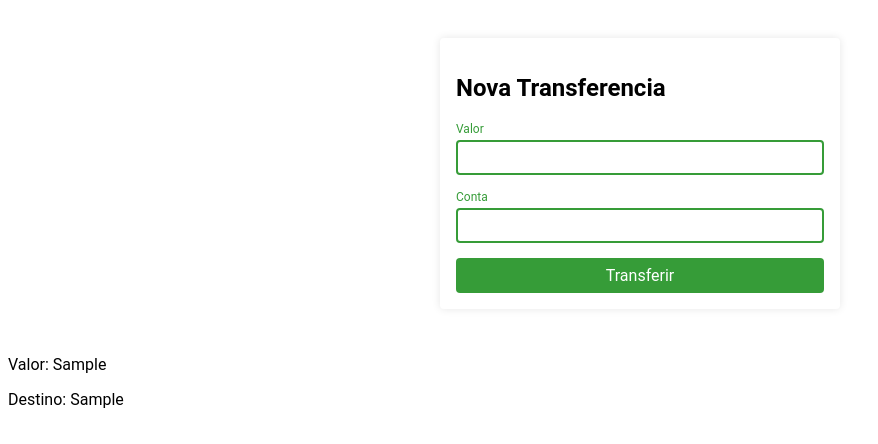
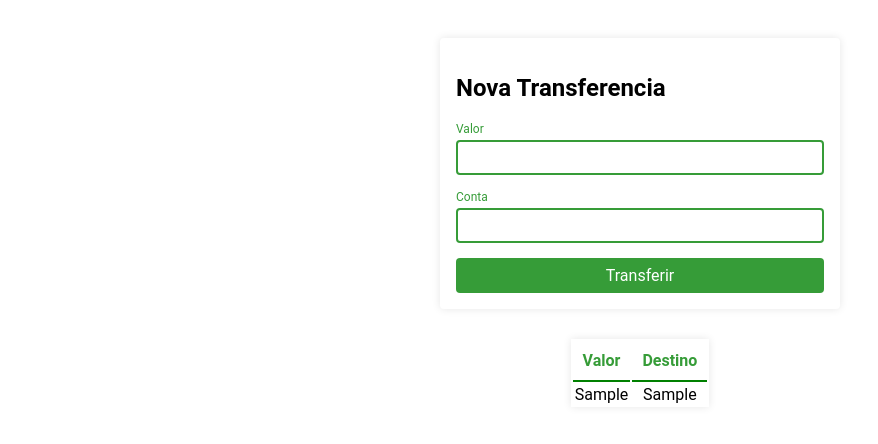
Before and after one commit to Cadu-Rodrigues/bytebank, an Angular app: page / in a window 1280 px wide. Both pictures are taken after typing "Sample", "Sample" into the empty fields and a click on the button "Transferir". Shown: the top 444 px of the page, without its empty margins (0-878 px from the left). Built offline with nearby package versions, Linux system fonts and the light colour scheme.

Commit message:
feat: Cria componente de extrato

```diff
--- a/src/app/app.component.html
+++ b/src/app/app.component.html
@@ -1,3 +1,2 @@
 <app-nova-transferencia (aoTransferir)="transferir($event)"></app-nova-transferencia>
-<p>Valor: {{ transferencia?.valor }}</p>
-<p>Destino: {{ transferencia?.destino }}</p>
+<app-extrato [transferencias]="transferencias"></app-extrato>
--- a/src/app/app.component.ts
+++ b/src/app/app.component.ts
@@ -8,10 +8,10 @@ import { transferencia } from './types/transferencia';
 })
 export class AppComponent {
   title = 'bytebank';
-  transferencia: transferencia = {valor: undefined, destino: undefined};
+  transferencias: transferencia[] = [];
 
   transferir($event: any){
     console.log($event);
-    this.transferencia = $event;
+    this.transferencias.push($event);
   }
 }
--- a/src/app/app.module.ts
+++ b/src/app/app.module.ts
@@ -5,11 +5,13 @@ import { BrowserModule } from '@angular/platform-browser';
 import { AppRoutingModule } from './app-routing.module';
 import { AppComponent } from './app.component';
 import { NovaTransferenciaComponent } from './nova-transferencia/nova-transferencia.component';
+import { ExtratoComponent } from './extrato/extrato.component';
 
 @NgModule({
   declarations: [
     AppComponent,
-    NovaTransferenciaComponent
+    NovaTransferenciaComponent,
+    ExtratoComponent
   ],
   imports: [
     BrowserModule,
--- /dev/null
+++ b/src/app/extrato/extrato.component.html
@@ -0,0 +1,14 @@
+<section>
+    <table class="tabela">
+        <thead class="tabela__cabecalho">
+            <th class="tabela__cabecalho__conteudo">Valor</th>
+            <th class="tabela__cabecalho__conteudo">Destino</th>
+        </thead>
+        <tbody>
+            <tr class="tabela__linha" *ngFor="let transferencia of transferencias">
+                <td class="tabela__linha__conteudo">{{transferencia.valor}}</td>
+                <td class="tabela__linha__conteudo">{{transferencia.destino}}</td>
+            </tr>
+        </tbody>
+    </table>
+</section>
--- /dev/null
+++ b/src/app/extrato/extrato.component.scss
@@ -0,0 +1,37 @@
+.titulo {
+    text-align: center;
+    font-size: 24px;
+    margin-bottom: 16px;
+  }
+
+  .tabela {
+    text-align: center;
+    margin: 0 auto;
+    background-color: white;
+    box-shadow: 0 0 8px rgba(0, 0, 0, 0.1);
+
+    &__cabecalho {
+      color: var(--primary);
+
+      &__conteudo {
+        padding: 10px;
+        border-bottom: 2px solid green;
+      }
+    }
+
+    &__linha {
+      margin-bottom: 10px;
+      border-radius: 4px;
+
+      &:last-child {
+        .tabela__conteudo {
+          border-bottom: none;
+        }
+      }
+    }
+
+    &__conteudo {
+      padding: 10px;
+      border-bottom: 1px solid var(--cinza-claro);
+    }
+  }
```
Also changed, not shown: src/app/extrato/extrato.component.ts (added, +11 -0 lines), 1 other file (tests, documents, lock files or other folders).
